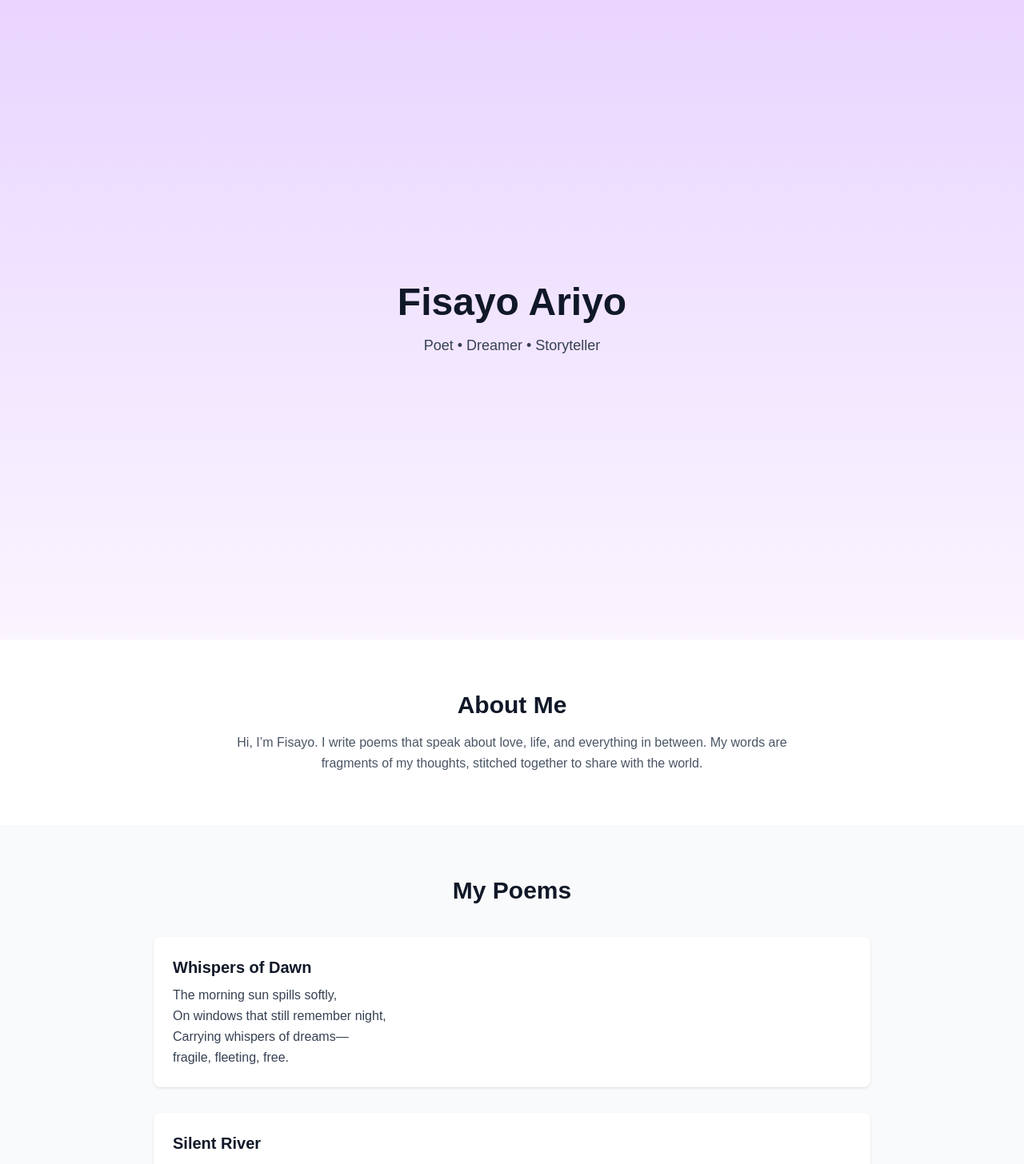
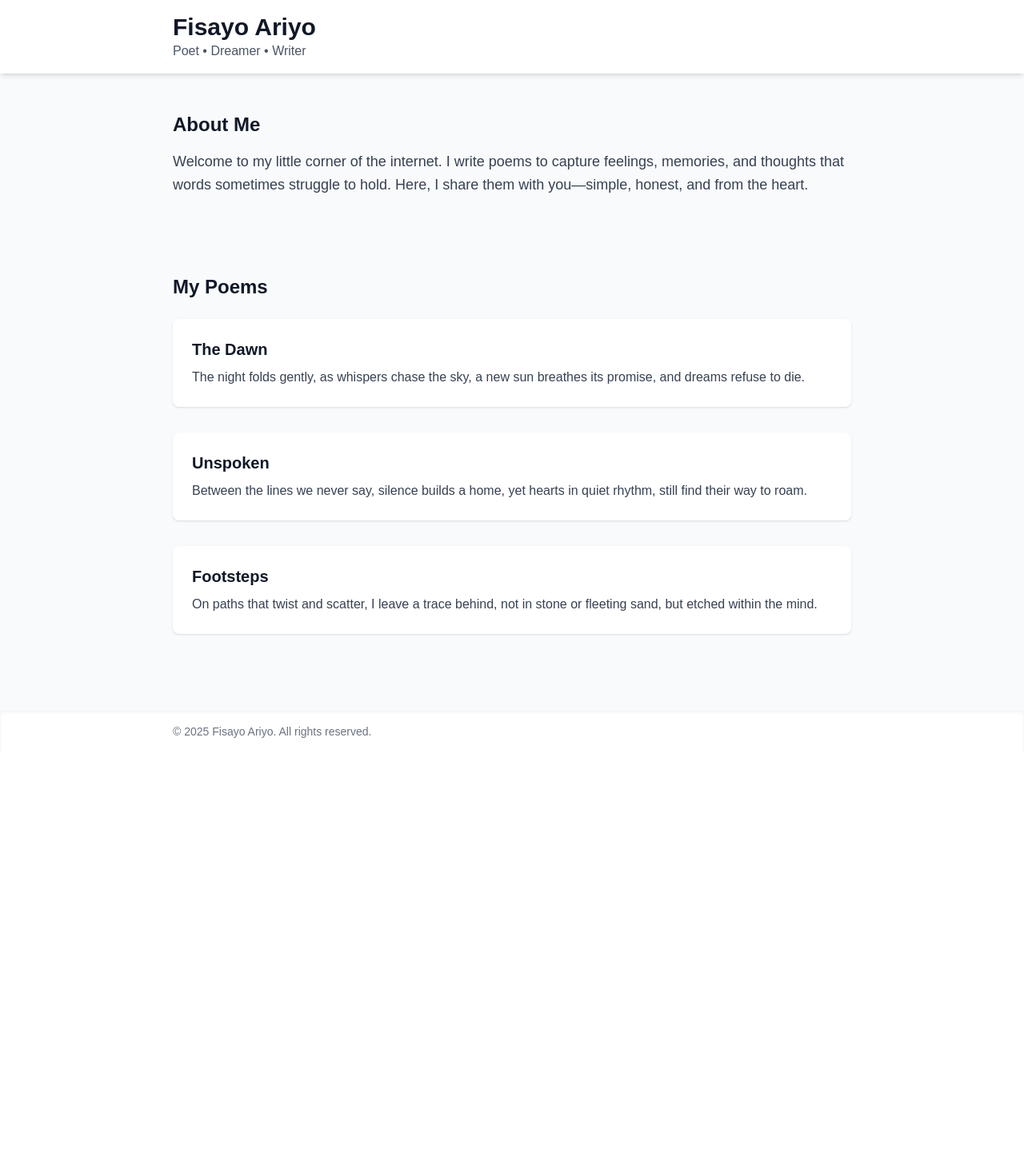
Before and after one commit to fisayoariyo/fisayoariyo, a Next.js app: page / in a window 1280 px wide. Shown: the top 1456 px of the page at 80% size. After the commit the page ends 941 px from the top, so only its background shows below. Built offline with nearby package versions, Linux system fonts and the light colour scheme.

Commit message:
improved page.tsx

```diff
--- a/app/page.tsx
+++ b/app/page.tsx
@@ -1,41 +1,61 @@
-import { poems } from "../poems";
-
 export default function Home() {
   return (
-    <main className="min-h-screen bg-white text-gray-900">
-      {/* Hero */}
-      <section className="flex flex-col items-center justify-center h-screen bg-gradient-to-b from-purple-200 to-purple-50">
-        <h1 className="text-5xl font-bold">Fisayo Ariyo</h1>
-        <p className="mt-4 text-lg text-gray-700">
-          Poet • Dreamer • Storyteller
+    <main className="min-h-screen bg-gray-50 text-gray-900">
+      {/* Header */}
+      <header className="bg-white shadow-md">
+        <div className="max-w-4xl mx-auto px-6 py-4">
+          <h1 className="text-3xl font-bold">Fisayo Ariyo</h1>
+          <p className="text-gray-600">Poet • Dreamer • Writer</p>
+        </div>
+      </header>
+
+      {/* About Section */}
+      <section className="max-w-4xl mx-auto px-6 py-12">
+        <h2 className="text-2xl font-semibold mb-4">About Me</h2>
+        <p className="text-lg leading-relaxed text-gray-700">
+          Welcome to my little corner of the internet. I write poems to capture
+          feelings, memories, and thoughts that words sometimes struggle to
+          hold. Here, I share them with you—simple, honest, and from the heart.
         </p>
       </section>
 
-      {/* About */}
-      <section className="max-w-3xl mx-auto px-6 py-16 text-center">
-        <h2 className="text-3xl font-semibold mb-4">About Me</h2>
-        <p className="text-gray-600 leading-relaxed">
-          Hi, I’m Fisayo. I write poems that speak about love, life, and
-          everything in between. My words are fragments of my thoughts, stitched
-          together to share with the world.
-        </p>
+      {/* Poems Section */}
+      <section className="max-w-4xl mx-auto px-6 py-12">
+        <h2 className="text-2xl font-semibold mb-6">My Poems</h2>
+
+        <div className="space-y-8">
+          <article className="bg-white p-6 rounded-lg shadow">
+            <h3 className="text-xl font-bold mb-2">The Dawn</h3>
+            <p className="text-gray-700 leading-relaxed">
+              The night folds gently, as whispers chase the sky, a new sun
+              breathes its promise, and dreams refuse to die.
+            </p>
+          </article>
+
+          <article className="bg-white p-6 rounded-lg shadow">
+            <h3 className="text-xl font-bold mb-2">Unspoken</h3>
+            <p className="text-gray-700 leading-relaxed">
+              Between the lines we never say, silence builds a home, yet hearts
+              in quiet rhythm, still find their way to roam.
+            </p>
+          </article>
+
+          <article className="bg-white p-6 rounded-lg shadow">
+            <h3 className="text-xl font-bold mb-2">Footsteps</h3>
+            <p className="text-gray-700 leading-relaxed">
+              On paths that twist and scatter, I leave a trace behind, not in
+              stone or fleeting sand, but etched within the mind.
+            </p>
+          </article>
+        </div>
       </section>
 
-      {/* Poems */}
-      <section className="bg-gray-50 py-16 px-6">
-        <h2 className="text-3xl font-semibold text-center mb-10">My Poems</h2>
-
-        <div className="grid gap-8 max-w-4xl mx-auto">
-          {poems.map((poem, i) => (
-            <article key={i} className="p-6 bg-white shadow rounded-lg">
-              <h3 className="text-xl font-bold mb-2">{poem.title}</h3>
-              <p className="text-gray-700 leading-relaxed whitespace-pre-line">
-                {poem.text}
-              </p>
-            </article>
-          ))}
+      {/* Footer */}
+      <footer className="bg-white shadow-inner mt-12">
+        <div className="max-w-4xl mx-auto px-6 py-4 text-sm text-gray-500">
+          © {new Date().getFullYear()} Fisayo Ariyo. All rights reserved.
         </div>
-      </section>
+      </footer>
     </main>
   );
 }
```
